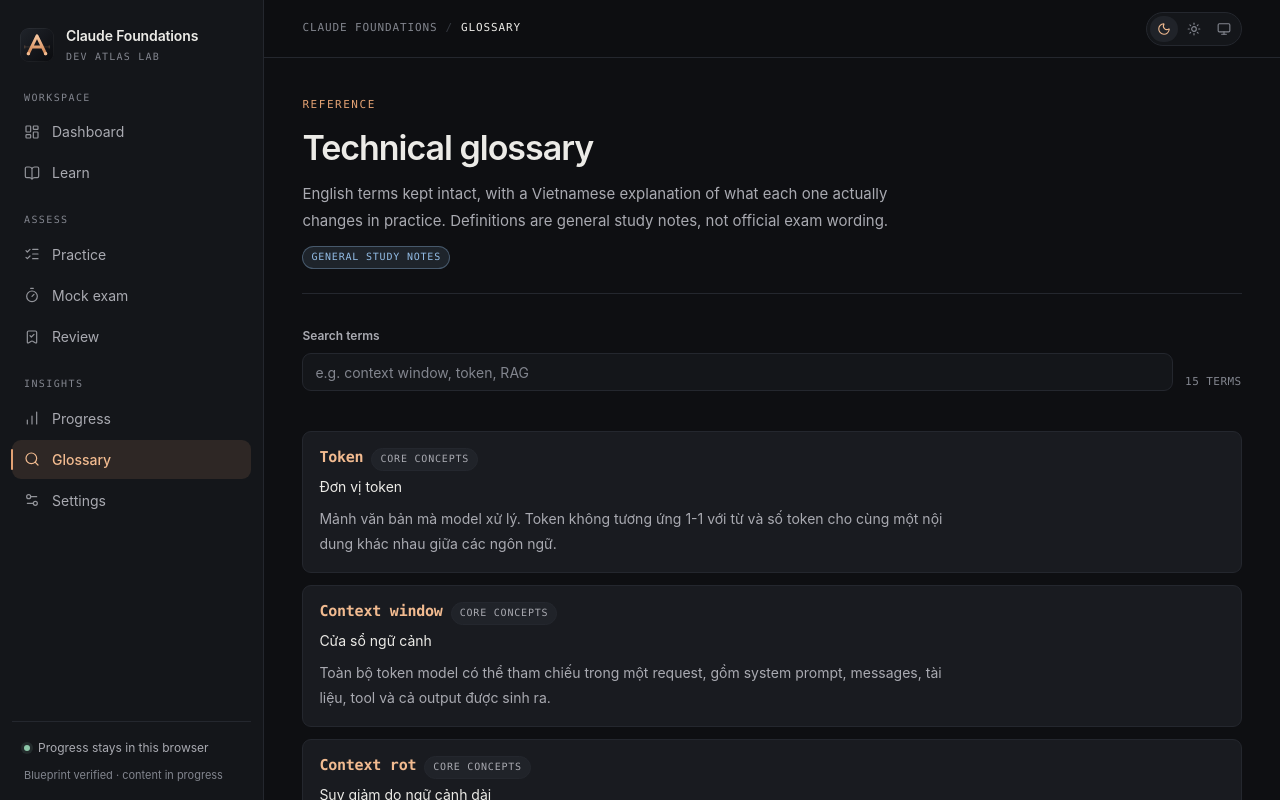
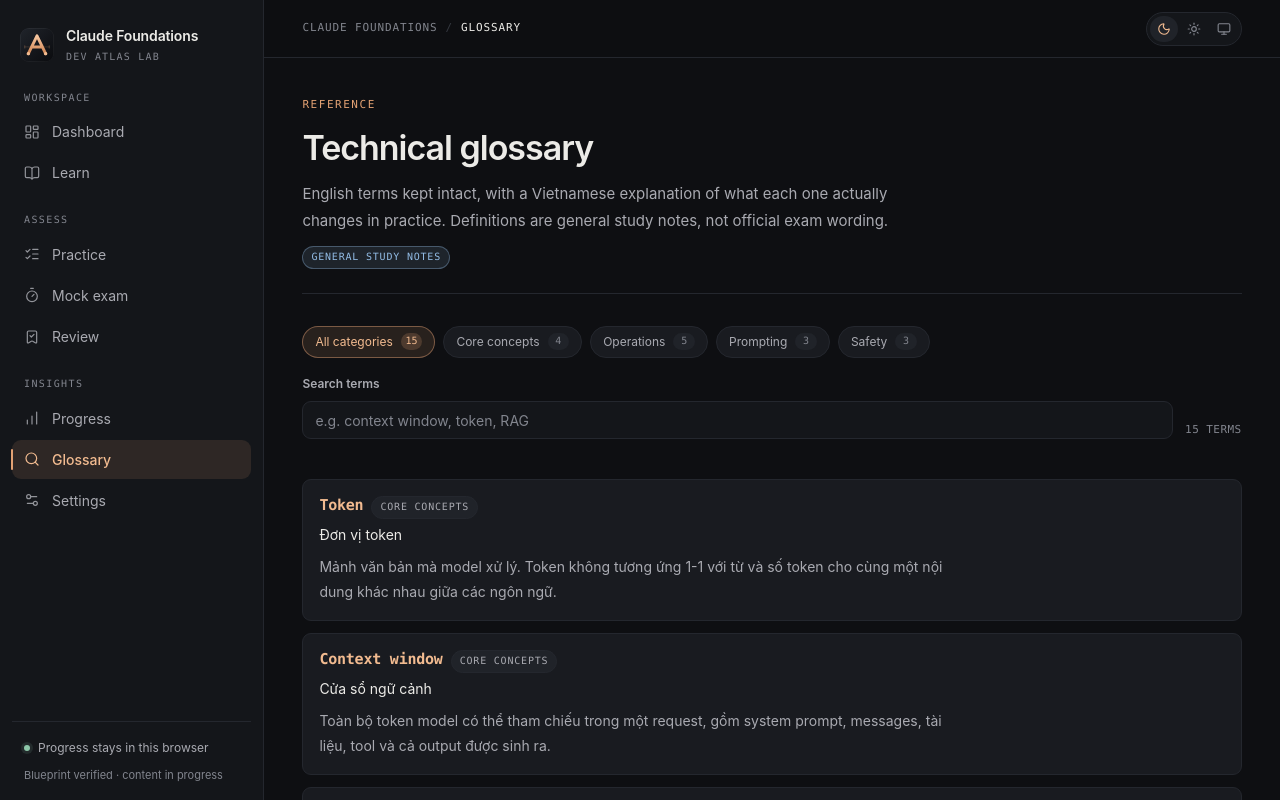
Before and after one commit to dev-atlas-lab/claude-associate-foundations-lab, a React (Vite) app: page /glossary in a window 1280 px wide. Shown: the top 800 px of the page. Built offline with nearby package versions, Linux system fonts and the light colour scheme.

Commit message:
feat(learn,glossary): enrich module index, add glossary category filters, and sync docs (C2.17, C2.18)

```diff
--- a/src/pages/GlossaryPage.tsx
+++ b/src/pages/GlossaryPage.tsx
@@ -10,20 +10,40 @@
   useDocumentTitle("Glossary");
 
   const [query, setQuery] = useState("");
+  const [selectedCategory, setSelectedCategory] = useState<string>("all");
   const normalizedQuery = query.trim().toLowerCase();
 
+  const categories = useMemo(() => {
+    const unique = [...new Set(glossary.map((entry) => entry.category))].sort();
+    return ["all", ...unique];
+  }, []);
+
+  const countsByCategory = useMemo(() => {
+    const counts = new Map<string, number>();
+    counts.set("all", glossary.length);
+    for (const entry of glossary) {
+      counts.set(entry.category, (counts.get(entry.category) ?? 0) + 1);
+    }
+    return counts;
+  }, []);
+
   const results = useMemo(() => {
-    if (!normalizedQuery) {
-      return glossary;
+    let items =
+      selectedCategory === "all"
+        ? glossary
+        : glossary.filter((entry) => entry.category === selectedCategory);
+
+    if (normalizedQuery) {
+      items = items.filter((entry) =>
+        [entry.term, entry.expansion ?? "", entry.vi, entry.definition, entry.category]
+          .join(" ")
+          .toLowerCase()
+          .includes(normalizedQuery),
+      );
     }
 
-    return glossary.filter((entry) =>
-      [entry.term, entry.expansion ?? "", entry.vi, entry.definition, entry.category]
-        .join(" ")
-        .toLowerCase()
-        .includes(normalizedQuery),
-    );
-  }, [normalizedQuery]);
+    return items;
+  }, [selectedCategory, normalizedQuery]);
 
   return (
     <div className="page">
@@ -33,6 +53,27 @@
         lede="English terms kept intact, with a Vietnamese explanation of what each one actually changes in practice. Definitions are general study notes, not official exam wording."
         meta={<Badge tone="info">General study notes</Badge>}
       />
+
+      <div className="study-filters" role="group" aria-label="Filter terms by category">
+        {categories.map((cat) => {
+          const count = countsByCategory.get(cat) ?? 0;
+          const label = cat === "all" ? "All categories" : cat;
+          const isSelected = selectedCategory === cat;
+
+          return (
+            <button
+              type="button"
+              className="study-filter"
+              key={cat}
+              aria-pressed={isSelected}
+              onClick={() => setSelectedCategory(cat)}
+            >
+              <span>{label}</span>
+              <span className="study-filter-count">{count}</span>
+            </button>
+          );
+        })}
+      </div>
 
       <div className="search-row">
         <div className="field">
@@ -55,7 +96,7 @@
           </button>
         ) : null}
         <p className="result-count" role="status">
-          {normalizedQuery
+          {normalizedQuery || selectedCategory !== "all"
             ? `${results.length} of ${glossary.length} terms`
             : `${glossary.length} terms`}
         </p>
@@ -67,12 +108,19 @@
             icon={Search}
             title="No matching terms"
             actions={
-              <button type="button" className="button button--secondary" onClick={() => setQuery("")}>
+              <button
+                type="button"
+                className="button button--secondary"
+                onClick={() => {
+                  setQuery("");
+                  setSelectedCategory("all");
+                }}
+              >
                 Show all terms
               </button>
             }
           >
-            Nothing in the glossary matches “{query.trim()}”. Try a shorter term such as{" "}
+            Nothing in the glossary matches “{query.trim() || selectedCategory}”. Try a shorter term such as{" "}
             <span className="mono">token</span> or <span className="mono">context</span>.
           </EmptyState>
         ) : (
--- a/src/pages/LearnPage.tsx
+++ b/src/pages/LearnPage.tsx
@@ -3,7 +3,7 @@
 import { Badge } from "../components/ui/Badge";
 import { Callout } from "../components/ui/Callout";
 import { PageHeader } from "../components/ui/PageHeader";
-import { plannedLessons, publishedLessons } from "../content";
+import { getObjective, plannedLessons, publishedLessons } from "../content";
 import { useDocumentTitle } from "../hooks/useDocumentTitle";
 
 export function LearnPage() {
@@ -42,23 +42,36 @@
           <span className="section-note">{publishedLessons.length} published</span>
         </div>
         <div className="row-list">
-          {publishedLessons.map((lesson) => (
+          {publishedLessons.map((lesson) => {
+            const domain =
+              lesson.examMapping.objectiveIds.length > 0
+                ? getObjective(lesson.examMapping.objectiveIds[0]!)?.domain
+                : undefined;
+
+            return (
               <Link className="row" key={lesson.id} to={`/learn/${lesson.id}`}>
                 <span className="row-start" aria-hidden="true">
-                <BookOpen size={14} strokeWidth={1.9} />
+                  {domain ? domain.code.padStart(2, "0") : <BookOpen size={14} strokeWidth={1.9} />}
                 </span>
                 <span className="row-body">
                   <span className="row-title">{lesson.title}</span>
                   <span className="row-meta">
                     <Clock3 size={11} strokeWidth={2} aria-hidden="true" />
                     {lesson.estimatedMinutes} min · {lesson.level} ·{" "}
-                  {lesson.kind === "sample" ? "sample content" : "curriculum"}
-                  {lesson.examMapping.status === "unmapped" ? " · no official objective" : ""}
+                    {lesson.kind === "sample"
+                      ? "sample content · unmapped"
+                      : domain
+                        ? `Domain ${domain.code} (${domain.weightPercent}%) · ${lesson.examMapping.objectiveIds.length} objectives`
+                        : "curriculum"}
+                    {lesson.relatedQuestionIds.length > 0
+                      ? ` · ${lesson.relatedQuestionIds.length} practice questions`
+                      : ""}
                   </span>
                 </span>
                 <ArrowRight size={15} strokeWidth={1.9} aria-hidden="true" className="row-tail" />
               </Link>
-          ))}
+            );
+          })}
         </div>
       </section>
 
--- a/src/styles/study.css
+++ b/src/styles/study.css
@@ -134,7 +134,8 @@
   color: var(--text-primary);
 }
 
-.study-filter[aria-current="page"] {
+.study-filter[aria-current="page"],
+.study-filter[aria-pressed="true"] {
   border-color: color-mix(in srgb, var(--accent) 45%, transparent);
   background: var(--accent-quiet);
   color: var(--accent-strong);
@@ -151,7 +152,8 @@
   text-align: center;
 }
 
-.study-filter[aria-current="page"] .study-filter-count {
+.study-filter[aria-current="page"] .study-filter-count,
+.study-filter[aria-pressed="true"] .study-filter-count {
   background: color-mix(in srgb, var(--accent) 20%, transparent);
   color: var(--accent-strong);
 }
```
Also changed, not shown: 3 other files (tests, documents, lock files or other folders). Lines whose indentation alone changed are shown as unchanged.
